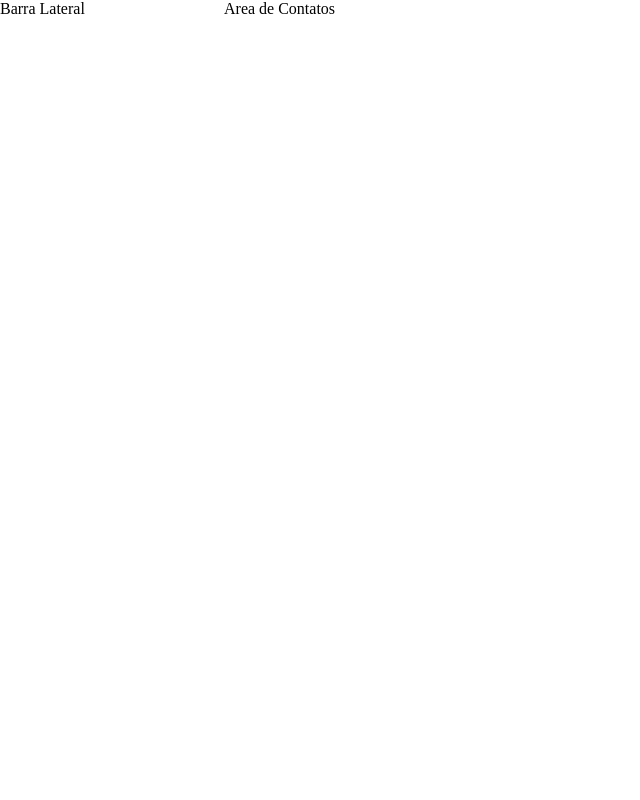
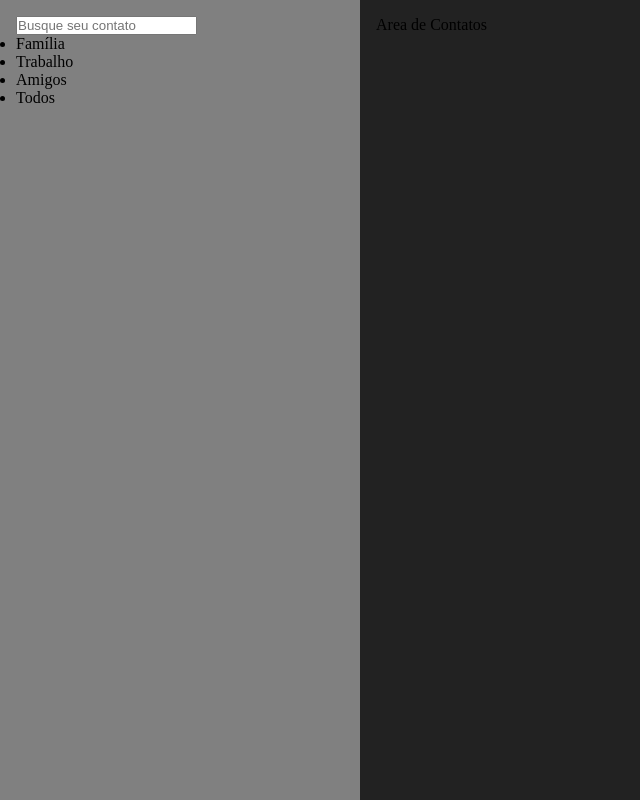
Before and after one commit to ExtratoZ/MyFriendsList, a React (Vite) app: page / in a window 1280 px wide. Shown: the whole page, without its empty margins (0-640 px from the left). Built offline with nearby package versions, Linux system fonts and the light colour scheme.

Commit message:
built structure

```diff
--- /dev/null
+++ b/src/components/Filter/index.tsx
@@ -0,0 +1,5 @@
+const Filtro = () => {
+  return <input type="text" placeholder="Busque seu contato" />;
+};
+
+export default Filtro;
--- a/src/containers/AreaContatos/index.tsx
+++ b/src/containers/AreaContatos/index.tsx
@@ -1,5 +1,7 @@
+import { Main } from './style';
+
 const AreaContatos = () => {
-  return <div>Area de Contatos</div>;
+  return <Main>Area de Contatos</Main>;
 };
 
 export default AreaContatos;
--- /dev/null
+++ b/src/containers/AreaContatos/style.ts
@@ -0,0 +1,7 @@
+import styled from 'styled-components';
+
+export const Main = styled.main`
+  padding: 16px;
+  heigth: 100vh;
+  background-color: #222222;
+`;
--- a/src/containers/BarraLateral/index.tsx
+++ b/src/containers/BarraLateral/index.tsx
@@ -1,5 +1,18 @@
+import Filtro from '../../components/Filter';
+import { Aside } from './style';
+
 const BarraLateral = () => {
-  return <div>Barra Lateral</div>;
+  return (
+    <Aside>
+      <Filtro />
+      <ul>
+        <li>Família</li>
+        <li>Trabalho</li>
+        <li>Amigos</li>
+        <li>Todos</li>
+      </ul>
+    </Aside>
+  );
 };
 
 export default BarraLateral;
--- /dev/null
+++ b/src/containers/BarraLateral/style.ts
@@ -0,0 +1,7 @@
+import styled from 'styled-components';
+
+export const Aside = styled.aside`
+  background-color: grey;
+  padding: 16px;
+  height: 100vh;
+`;
--- a/src/styles/index.ts
+++ b/src/styles/index.ts
@@ -11,7 +11,7 @@ const GlobalStyle = createGlobalStyle`
 
 export const Container = styled.div`
   display: grid;
-  grid-template-columns: 224px auto;
+  grid-template-columns: 360px auto;
 `;
 
 export default GlobalStyle;
--- /dev/null
+++ b/src/styles/variaveis.ts
@@ -0,0 +1,3 @@
+export default {
+    Background: '#222222'
+}
```
